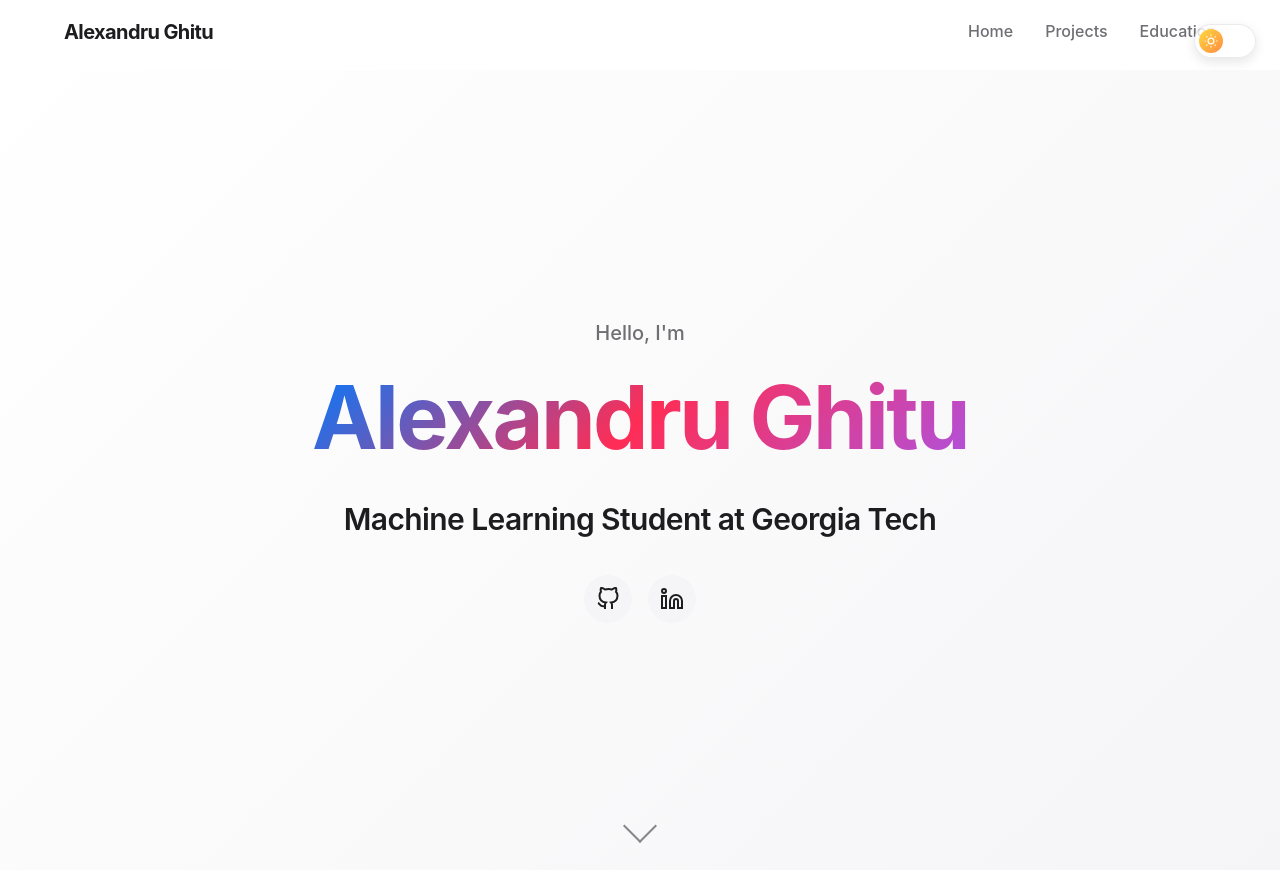
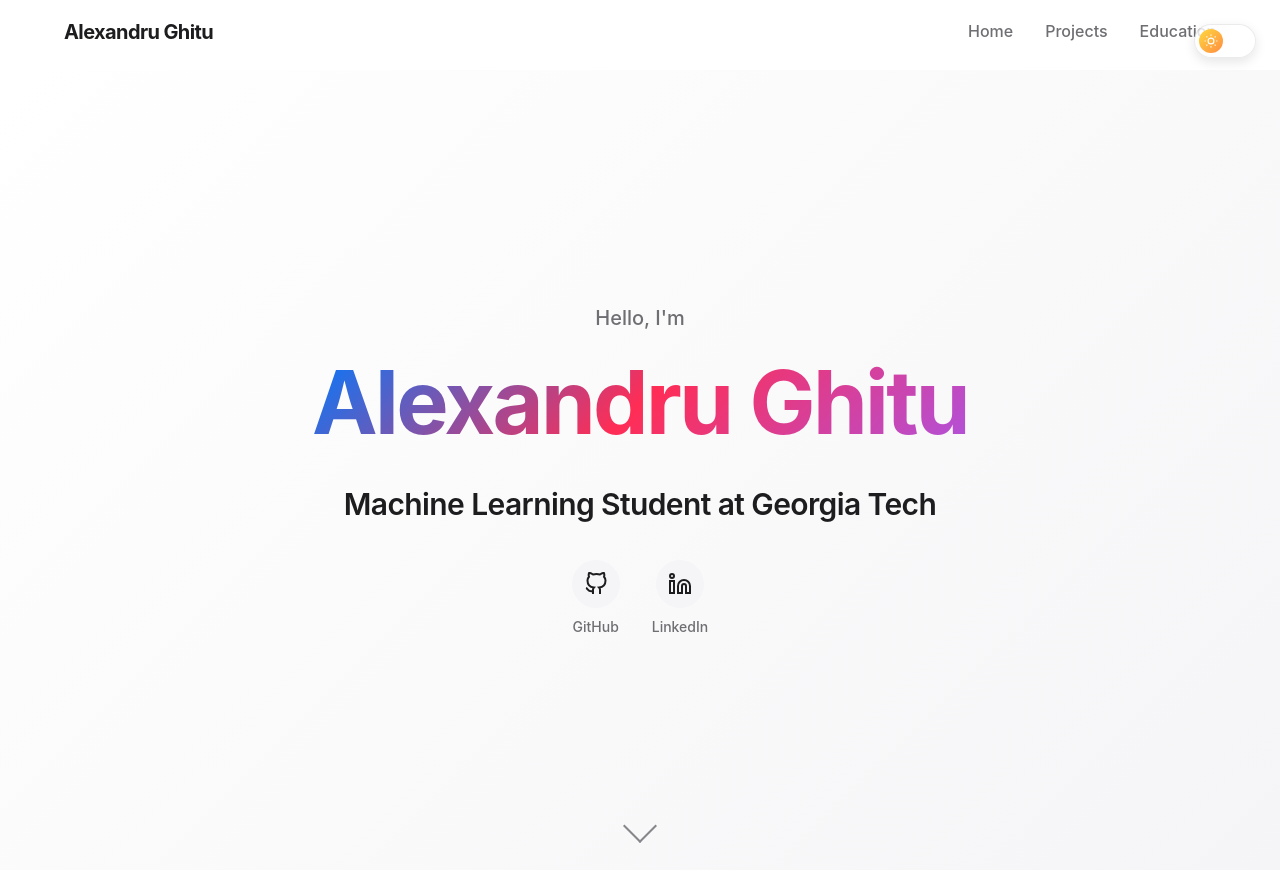
Before and after one commit to alexghitu/alexghitu.github.io, a React (Vite) app: page / in a window 1280 px wide. Shown: the top 882 px of the page. Built offline with nearby package versions, Linux system fonts and the light colour scheme.

Commit message:
feat: label below socials logos

```diff
--- a/src/components/sections/hero/HeroSocials.css
+++ b/src/components/sections/hero/HeroSocials.css
@@ -1,8 +1,26 @@
 .hero-socials {
   display: flex;
-  gap: 1rem;
+  gap: 2rem;
   justify-content: center;
   margin-top: 2rem;
+}
+
+.social-link-wrapper {
+  display: flex;
+  flex-direction: column;
+  align-items: center;
+  gap: 0.5rem;
+}
+
+.social-label {
+  font-size: 0.875rem;
+  color: var(--text-secondary);
+  font-weight: 500;
+  transition: color 0.3s ease;
+}
+
+.social-link-wrapper:hover .social-label {
+  color: var(--accent-blue);
 }
 
 .social-button {
--- a/src/components/sections/hero/HeroSocials.tsx
+++ b/src/components/sections/hero/HeroSocials.tsx
@@ -9,6 +9,7 @@ export default function HeroSocials() {
   return (
     <div className="hero-socials">
       {githubLink && (
+        <div className="social-link-wrapper">
           <a
             href={githubLink.url}
             target="_blank"
@@ -18,8 +19,11 @@ export default function HeroSocials() {
           >
             <GitHubIcon size={24} />
           </a>
+          <span className="social-label">GitHub</span>
+        </div>
       )}
       {linkedinLink && (
+        <div className="social-link-wrapper">
           <a
             href={linkedinLink.url}
             target="_blank"
@@ -29,6 +33,8 @@ export default function HeroSocials() {
           >
             <LinkedInIcon size={24} />
           </a>
+          <span className="social-label">LinkedIn</span>
+        </div>
       )}
     </div>
   );
```
Lines whose indentation alone changed are shown as unchanged.
